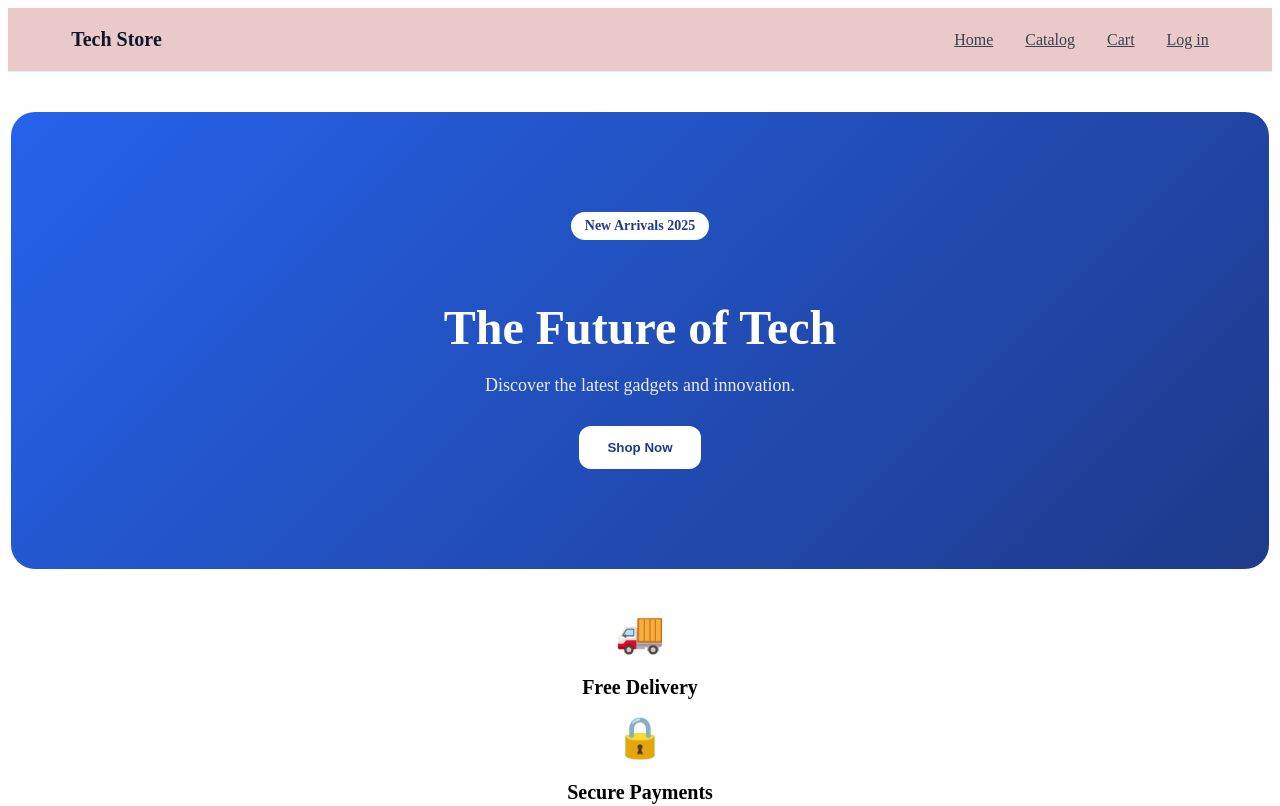
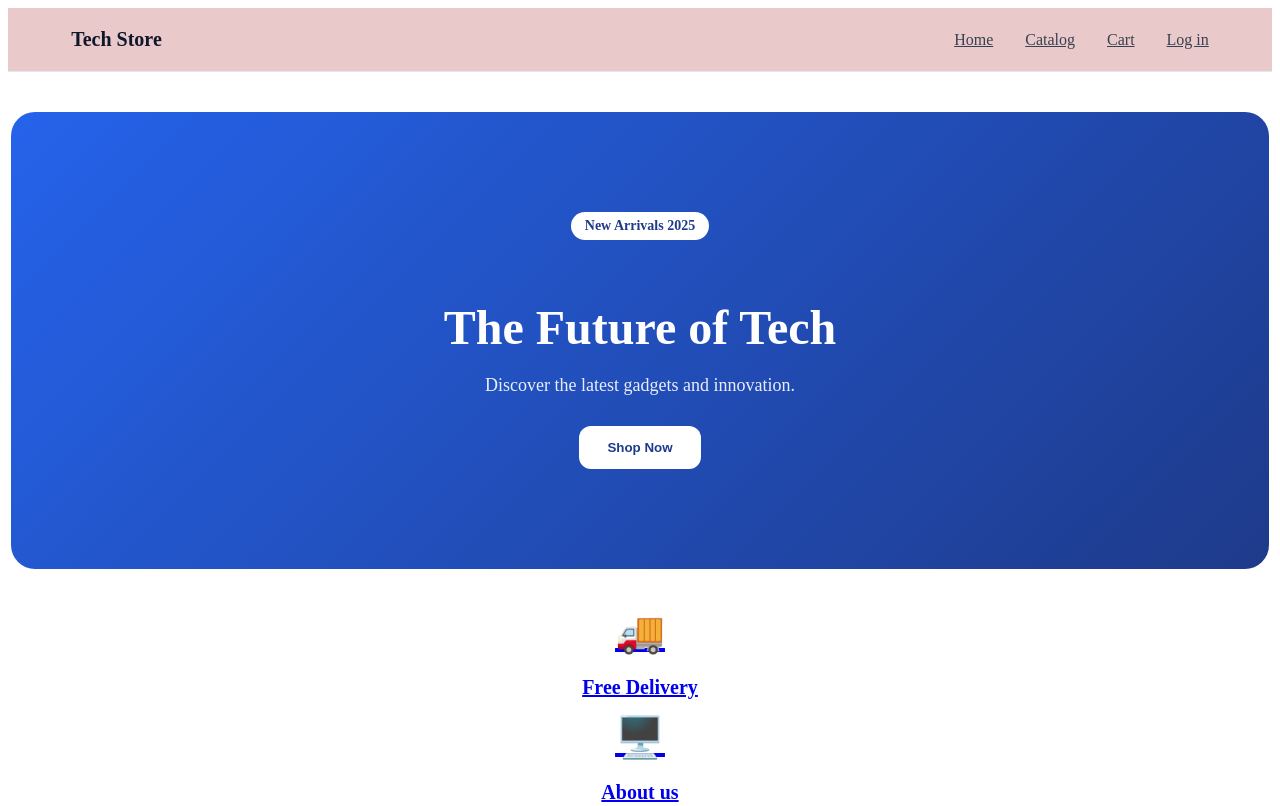
Before and after one commit to AlexandraPlat/final-project-team-2, a React (Vite) app: page / in a window 1280 px wide. Shown: the top 806 px of the page. Built offline with nearby package versions, Linux system fonts and the light colour scheme.

Commit message:
Features edition

```diff
--- a/src/components/Homepage/Features.tsx
+++ b/src/components/Homepage/Features.tsx
@@ -1,11 +1,32 @@
 import FeatureItem from "./FeatureItem";
 import Container from "./Container";
+import { Link } from "react-router-dom";
 
 const features = [
-  { icon: "🚚", title: "Free Delivery", desc: "On orders over $50" },
-  { icon: "🔒", title: "Secure Payments", desc: "100% protected" },
-  { icon: "🔄", title: "Easy Returns", desc: "30-day return policy" },
-  { icon: "💬", title: "24/7 Support", desc: "We are here to help" }
+  {
+    icon: "🚚",
+    title: "Free Delivery",
+    desc: "On orders over $50",
+    link: "/free-delivery"
+  },
+  {
+    icon: "🖥️",
+    title: "About us",
+    desc: "Our guarantee",
+    link: "/about"
+  },
+  {
+    icon: "🔄",
+    title: "Easy Returns",
+    desc: "30-day return policy",
+    link: "/returns"
+  },
+  {
+    icon: "💬",
+    title: "24/7 Support",
+    desc: "We are here to help",
+    link: "/support"
+  }
 ];
 
 export default function Features() {
@@ -14,7 +35,9 @@ export default function Features() {
       <Container>
         <div className="features__grid">
           {features.map((item, index) => (
-            <FeatureItem description={""} key={index} {...item} />
+            <Link to={item.link} key={index} className="features__link">
+              <FeatureItem description={""} {...item} />
+            </Link>
           ))}
         </div>
       </Container>
```
